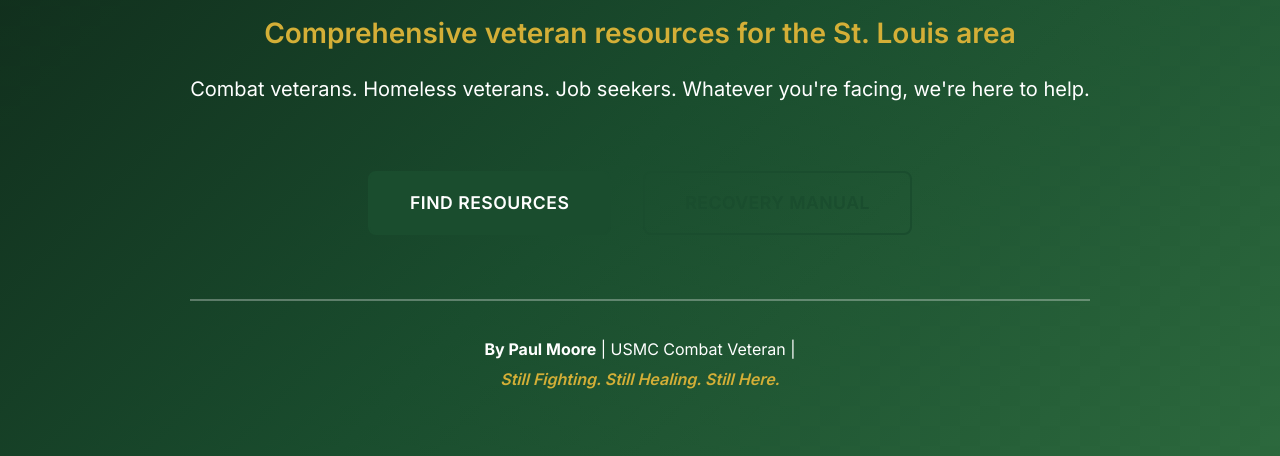
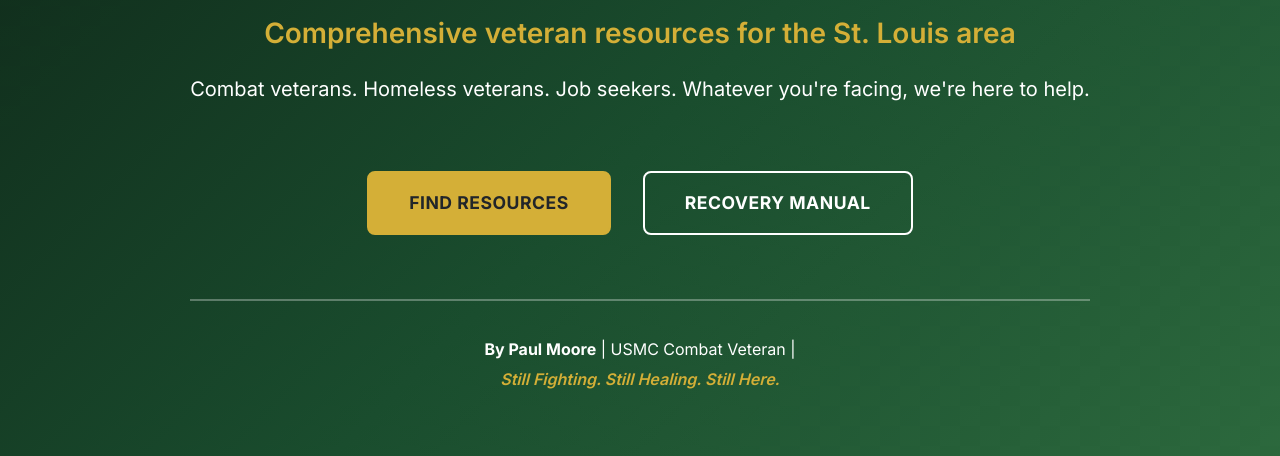
Before and after one commit to paulmmoore3416/stl-veteran-hub, a plain HTML site: page index.html in a window 1280 px wide. Shown: the part 344-800 px from the top of the page. Drawn offline with Linux system fonts and the light colour scheme.

Commit message:
Update: Improve button font visibility and colors across all sections

```diff
--- a/styles.css
+++ b/styles.css
@@ -430,6 +430,32 @@ a:hover {
     padding: 1rem 2.5rem;
 }
 
+.hero-cta .btn-primary {
+    background-color: var(--accent-color);
+    color: var(--near-black);
+    border-color: var(--accent-color);
+    font-weight: 700;
+}
+
+.hero-cta .btn-primary:hover {
+    background-color: var(--accent-dark);
+    border-color: var(--accent-dark);
+    color: var(--near-black);
+}
+
+.hero-cta .btn-secondary {
+    background-color: transparent;
+    color: var(--white);
+    border-color: var(--white);
+    font-weight: 700;
+}
+
+.hero-cta .btn-secondary:hover {
+    background-color: var(--white);
+    color: var(--primary-dark);
+    border-color: var(--white);
+}
+
 .hero-author {
     margin-top: var(--spacing-lg);
     padding-top: var(--spacing-md);
@@ -743,16 +769,19 @@ a:hover {
     background-color: var(--accent-color);
     border-color: var(--accent-color);
     color: var(--near-black);
+    font-weight: 700;
 }
 
 .manual-section .btn-primary:hover {
     background-color: var(--accent-dark);
     border-color: var(--accent-dark);
+    color: var(--near-black);
 }
 
 .manual-section .btn-secondary {
     border-color: var(--white);
     color: var(--white);
+    font-weight: 700;
 }
 
 .manual-section .btn-secondary:hover {
```
